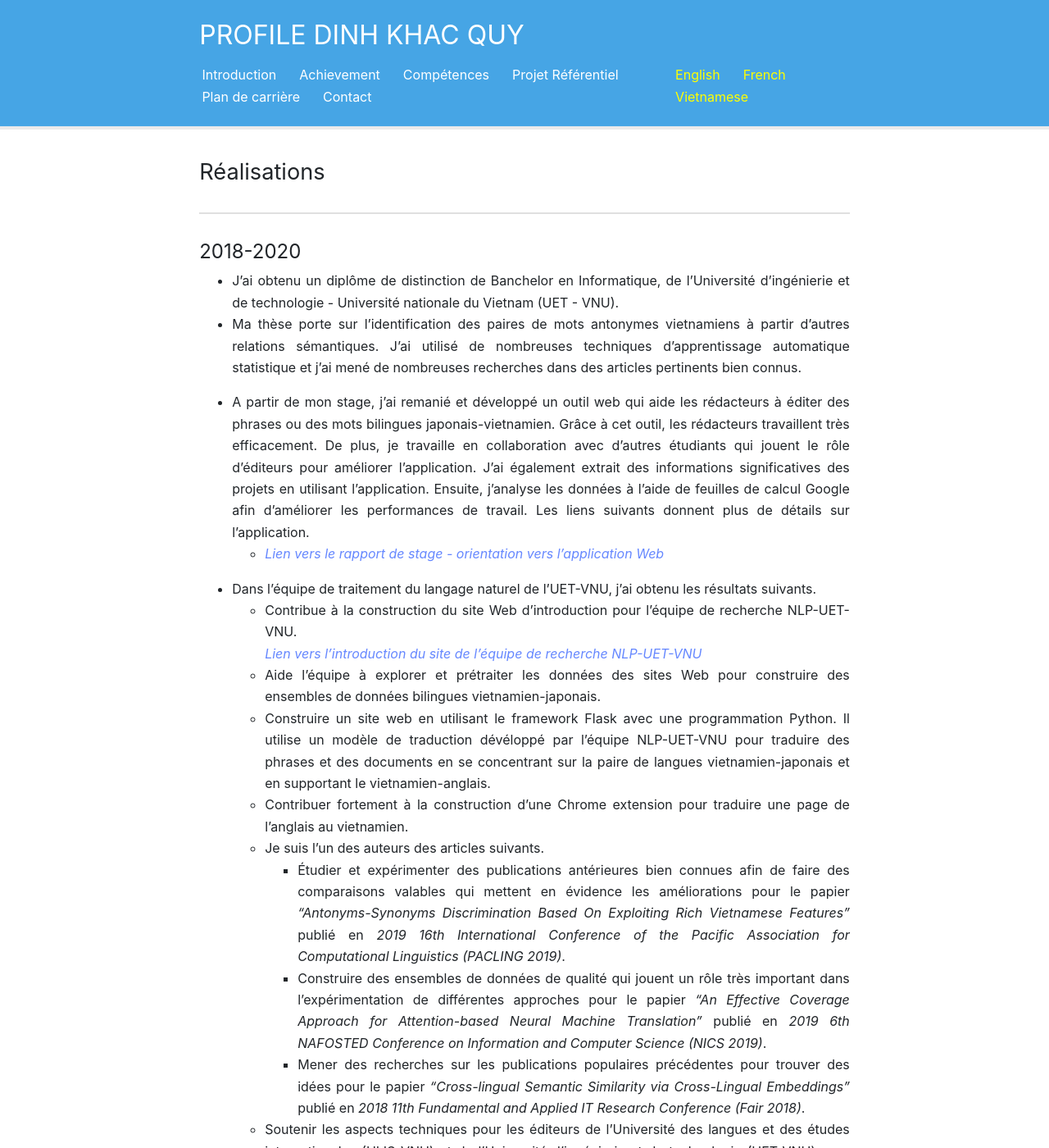
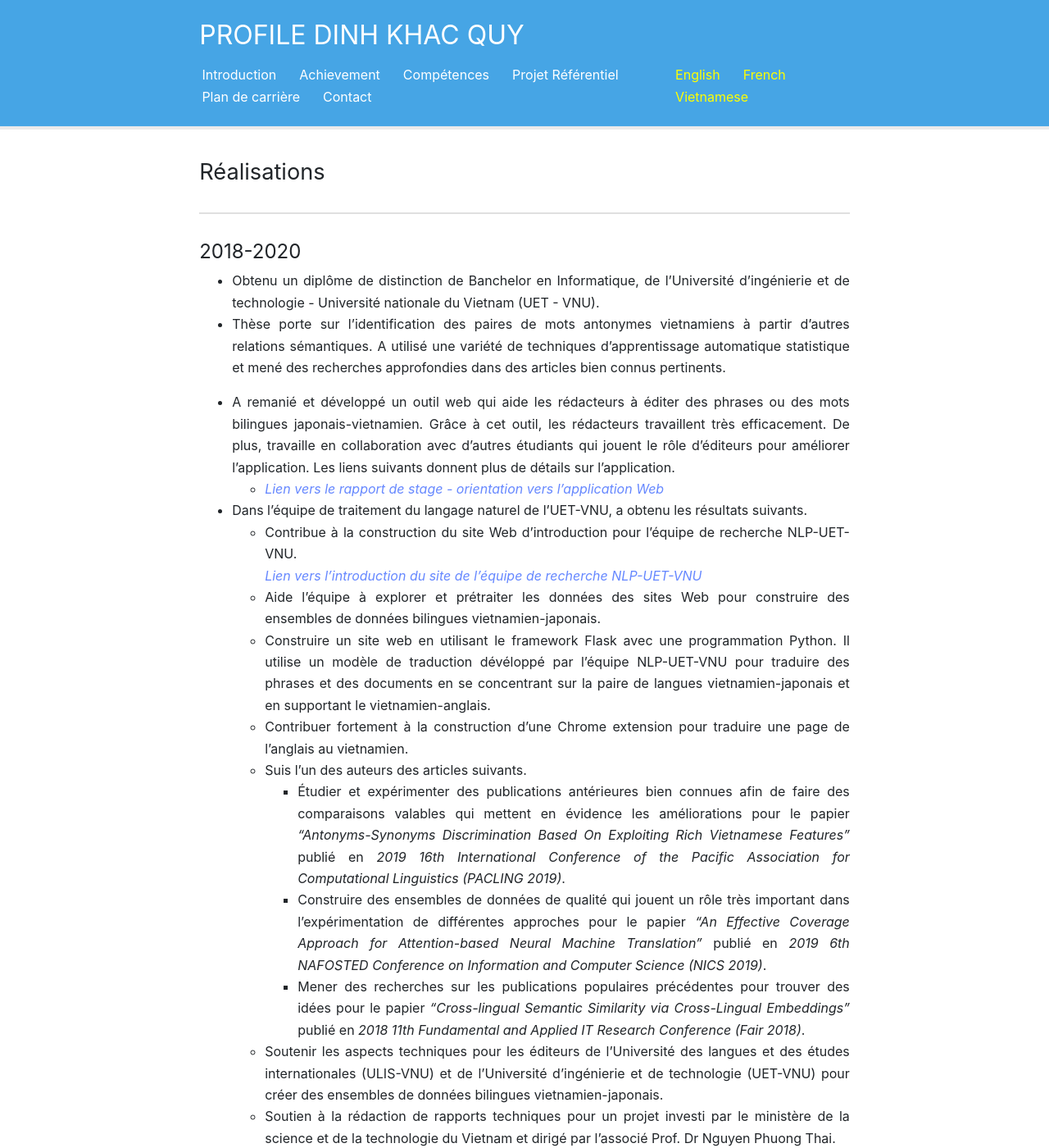
Before and after one commit to christianezeani/panthera-jekyll, a Jekyll site: the page built from fr/Achievement.md, in a window 1280 px wide and 1400 px high. Shown: the whole window at 82% size. Built offline with Jekyll 4.4.1, drawn with Linux system fonts in a browser that asks for light colours; some of the changed text lies outside the part shown.

Commit message:
Update Achievement.md

```diff
--- a/fr/Achievement.md
+++ b/fr/Achievement.md
@@ -9,14 +9,13 @@
 ---
 
 #### 2018-2020
-* J'ai obtenu un diplôme de distinction de Banchelor en Informatique, de l'Université d'ingénierie et de technologie - Université nationale du Vietnam (UET - VNU).
-* Ma thèse porte sur l'identification des paires de mots antonymes vietnamiens à partir d'autres relations sémantiques. J'ai utilisé de nombreuses techniques d'apprentissage automatique statistique et j'ai mené de nombreuses recherches dans des articles pertinents bien connus.
+* Obtenu un diplôme de distinction de Banchelor en Informatique, de l'Université d'ingénierie et de technologie - Université nationale du Vietnam (UET - VNU).
+* Thèse porte sur l'identification des paires de mots antonymes vietnamiens à partir d'autres relations sémantiques. A utilisé une variété de techniques d'apprentissage automatique statistique et mené des recherches approfondies dans des articles bien connus pertinents.
 
-* A partir de mon stage, j'ai remanié et développé un outil web qui aide les rédacteurs à éditer des phrases ou des mots bilingues japonais-vietnamien. Grâce à cet outil, les rédacteurs travaillent très efficacement. De plus, je travaille en collaboration avec d'autres étudiants qui jouent le rôle d'éditeurs pour améliorer l'application. J'ai également extrait des informations significatives des projets en utilisant l'application. Ensuite, j'analyse les données à l'aide de feuilles de calcul Google afin d'améliorer les performances de travail. Les liens suivants donnent plus de détails sur l'application.
+* A remanié et développé un outil web qui aide les rédacteurs à éditer des phrases ou des mots bilingues japonais-vietnamien. Grâce à cet outil, les rédacteurs travaillent très efficacement. De plus, travaille en collaboration avec d'autres étudiants qui jouent le rôle d'éditeurs pour améliorer l'application.  Les liens suivants donnent plus de détails sur l'application.
     * [*Lien vers le rapport de stage - orientation vers l'application Web*](https://drive.google.com/file/d/1Y7XfaogJ1cKG2XfF1Vd-J0flC6VfjQtS/view?usp=sharing){:target="_blank"}
 
-<!-- * Je rejoins une classe de Big Data. -->
-* Dans l'équipe de traitement du langage naturel de l'UET-VNU, j'ai obtenu les résultats suivants.
+* Dans l'équipe de traitement du langage naturel de l'UET-VNU, a obtenu les résultats suivants.
     * Contribue à la construction du site Web d'introduction pour l'équipe de recherche NLP-UET-VNU.
       [*Lien vers l'introduction du site de l'équipe de recherche NLP-UET-VNU*](https://uetnlp.github.io/fr/Introduction/){:target="_blank"}
     * Aide l'équipe à explorer et prétraiter les données des sites Web pour construire des ensembles de données bilingues vietnamien-japonais.
@@ -24,30 +23,27 @@
     <!--[Link app](https://nmtuet.ddnsfree.com/login_interface/){:target="_blank"} -->
     <!--[Lien de rapport du app](https://nmtuet.ddnsfree.com/login_interface/){:target="_blank"} -->
     * Contribuer fortement à la construction d'une Chrome extension pour traduire une page de l'anglais au vietnamien.
-    * Je suis l'un des auteurs des articles suivants.
+    * Suis l'un des auteurs des articles suivants.
         * Étudier et expérimenter des publications antérieures bien connues afin de faire des comparaisons valables qui mettent en évidence les améliorations pour le papier *"Antonyms-Synonyms Discrimination Based On Exploiting Rich Vietnamese Features"* publié en *2019 16th International Conference of the Pacific Association for Computational Linguistics (PACLING 2019)*.
         * Construire des ensembles de données de qualité qui jouent un rôle très important dans l'expérimentation de différentes approches pour le papier *"An Effective Coverage Approach for Attention-based Neural Machine Translation"* publié en *2019 6th NAFOSTED Conference on Information and Computer Science (NICS 2019)*.
         * Mener des recherches sur les publications populaires précédentes pour trouver des idées pour le papier *"Cross-lingual Semantic Similarity via Cross-Lingual Embeddings"* publié en *2018 11th Fundamental and Applied IT Research Conference (Fair 2018)*.
 
-    * Soutenir les aspects techniques pour les éditeurs de l'Université des langues et des études internationales (ULIS-VNU) et de l'Université d'ingénierie et de technologie (UET-VNU) pour créer des ensembles de données bilingues vietnamien-japonais en utilisant une application Web que j'ai développée.
+    * Soutenir les aspects techniques pour les éditeurs de l'Université des langues et des études internationales (ULIS-VNU) et de l'Université d'ingénierie et de technologie (UET-VNU) pour créer des ensembles de données bilingues vietnamien-japonais.
     * Soutien à la rédaction de rapports techniques pour un projet investi par le ministère de la science et de la technologie du Vietnam et dirigé par l'associé Prof. Dr Nguyen Phuong Thai.
     * Participation aux séminaires de discussion sur l'apprentissage approfondi et les derniers problèmes en NLP dans l'équipe NLP-UET-VNU.
     * Assisté à la présentation d'articles lors de la conférence internationale de l'Association Pacifique pour la linguistique informatique (PACLING 2019).
 
-* J'ai complété un cours de 40 heures sur Blockchain Tezos avec un certificat.
+* A complété un cours de 40 heures sur Blockchain Tezos avec un certificat.
 ![](/Certificates/Tezos.jpg "Certificat Blockchain Tezos.")
 
 #### 2017-2018
-* J'ai travaillé dans une équipe de trois personnes dans un projet sur les tests automatisés en utilisant c#. Par la suite, sur la base de ce projet, j'ai obtenu le 2ème prix au concours de recherche scientifique de la faculté de technologie de l'information UET-VNU avec un certificat.
+* A travaillé dans une équipe de trois personnes dans un projet sur les tests automatisés en utilisant c#.
 ![](/Certificates/Csharp.jpg "Certificat dans concours de recherche scientifique de la faculté de technologie de l'information UET-VNU.")
 
 #### 2016-2017
-* J'ai complété un cours sur le développement d'applications Android de ITPlus avec un certificat. Par la suite, j'ai complété un stage de quatre mois du développement d'applications Android en entreprise.
+* A complété un cours sur le développement d'applications Android de ITPlus avec un certificat.
 ![](/Certificates/android.jpg "Certificat de développement d'applications Android de ITPlus.")
 
-#### 2015-2016
-* J'ai eu une bourse d'encouragement dans mon école, UET-VNU.
-
 #### 2014-2015
-* J'ai obtenu le deuxième prix dans concours d'Informatique de la ville de Hai Phong au Vietnam. J'ai aussi obtenu des bourses d'études dans ce domaine.
+* A obtenu le deuxième prix dans concours d'Informatique de la ville de Hai Phong au Vietnam.
 ![](/Certificates/grade_12.jpg "Certificat du deuxième prix.")
```
